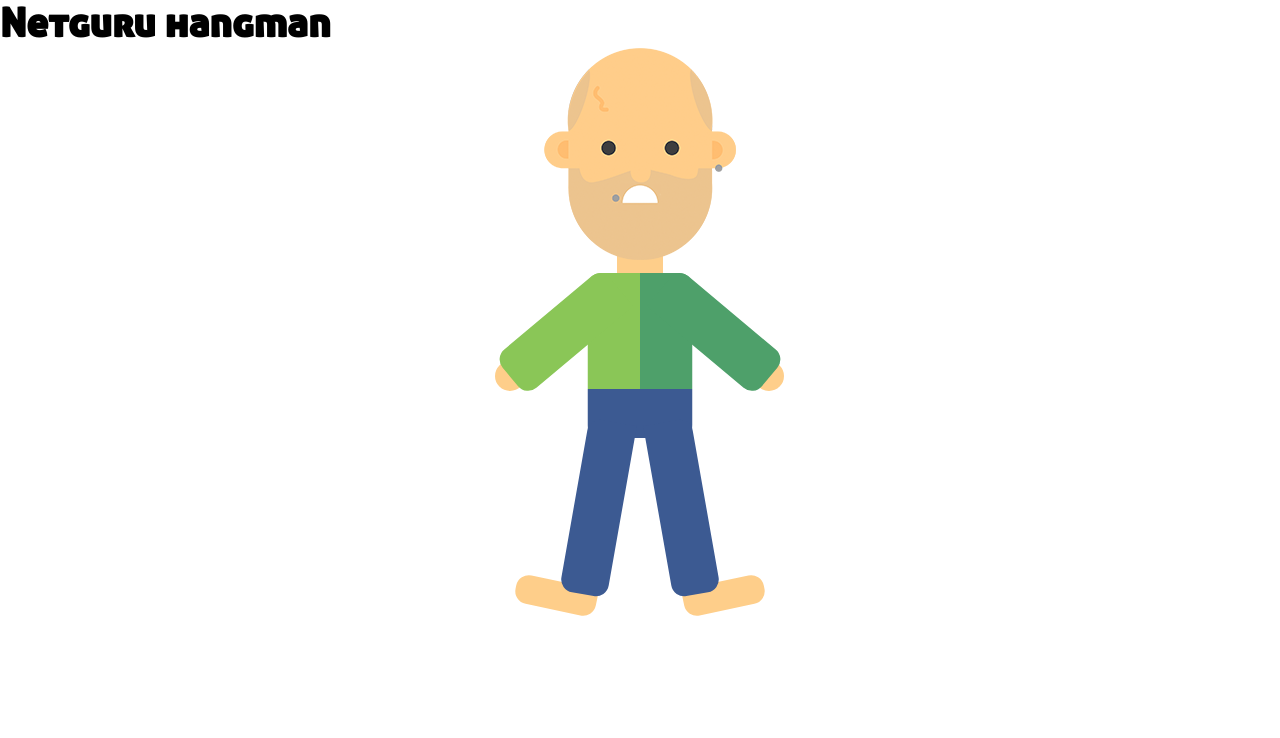
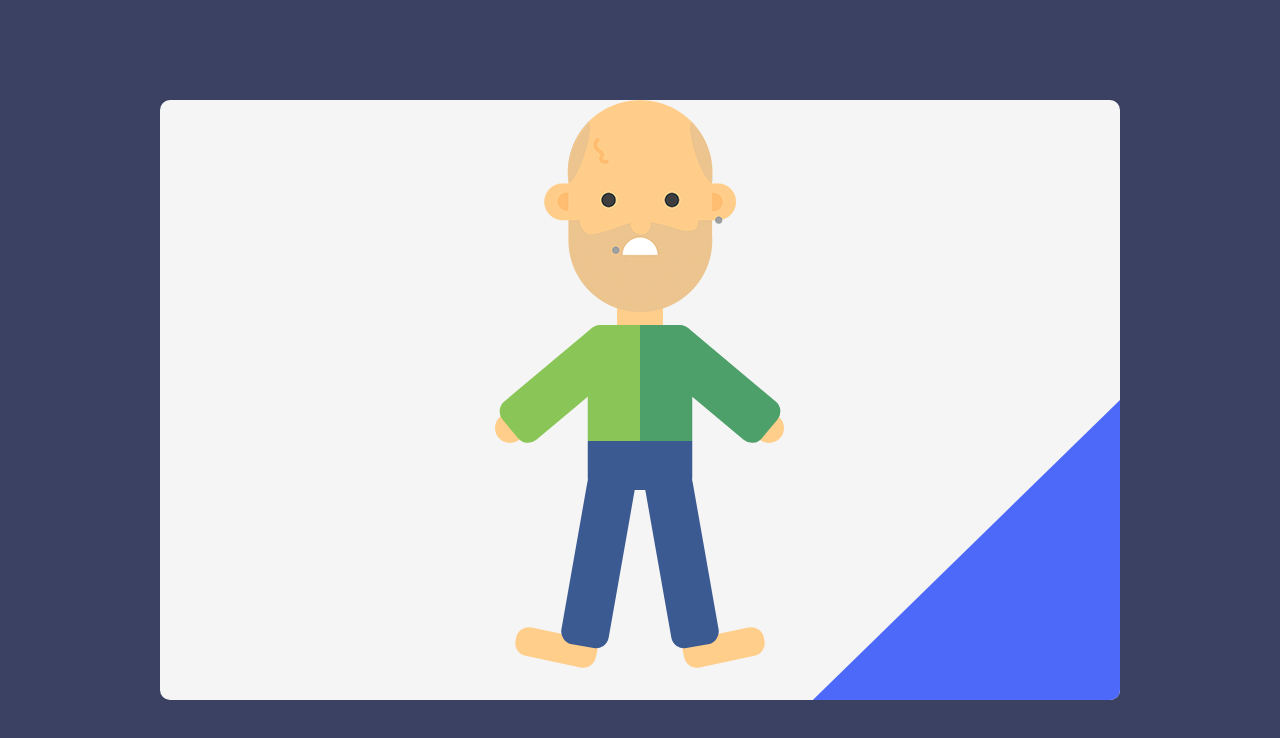
Before and after one commit to sitek94/netguru-hangman-task, a React (Create React App) app: page / in a window 1280 px wide. Shown: the top 738 px of the page. Built offline with nearby package versions, Linux system fonts and the light colour scheme.

Commit message:
create general layout

```diff
--- a/src/App.js
+++ b/src/App.js
@@ -1,11 +1,11 @@
-const { default: Folk } = require('components/folk');
+import Folk from 'components/folk';
+import Layout from 'components/layout';
 
 function App() {
   return (
-    <div>
-      <h1>Netguru hangman</h1>
+    <Layout>
       <Folk />
-    </div>
+    </Layout>
   );
 }
 
--- /dev/null
+++ b/src/components/layout.js
@@ -0,0 +1,11 @@
+import './layout.scss';
+
+function Layout({ children }) {
+  return (
+    <div className="layout">
+      <div className="container">{children}</div>
+    </div>
+  );
+}
+
+export default Layout;
--- /dev/null
+++ b/src/components/layout.scss
@@ -0,0 +1,25 @@
+.layout {
+  height: 100vh;
+  display: flex;
+  justify-content: center;
+  align-items: center;
+  background-color: #3b4163;
+
+  .container {
+    position: relative;
+    width: 75%;
+    height: 75%;
+    display: flex;
+    background-color: #f5f5f5;
+    border-radius: 10px;
+
+    &::before {
+      content: '';
+      position: absolute;
+      inset: 0;
+      clip-path: polygon(100% 50%, 68% 100%, 100% 100%);
+      background-color: #4d69fa;
+      border-radius: 10px;
+    }
+  }
+}
```
